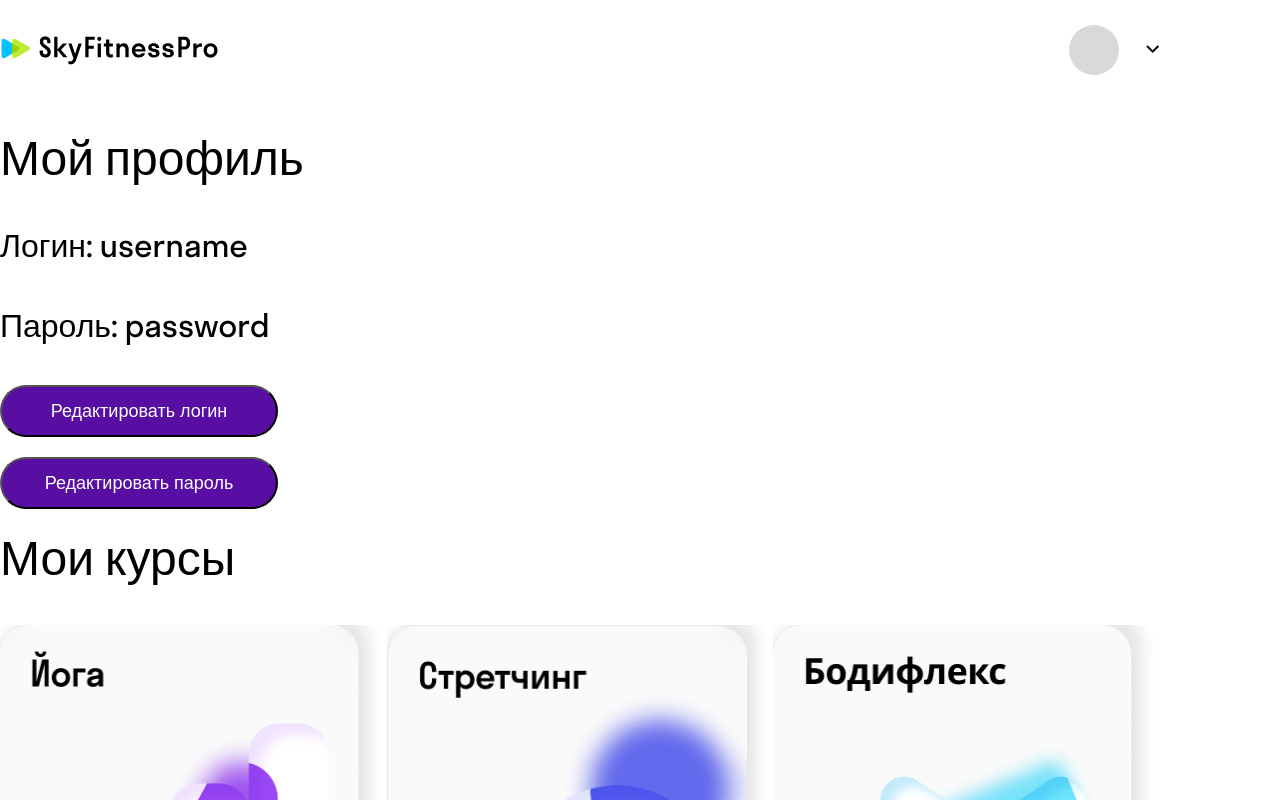
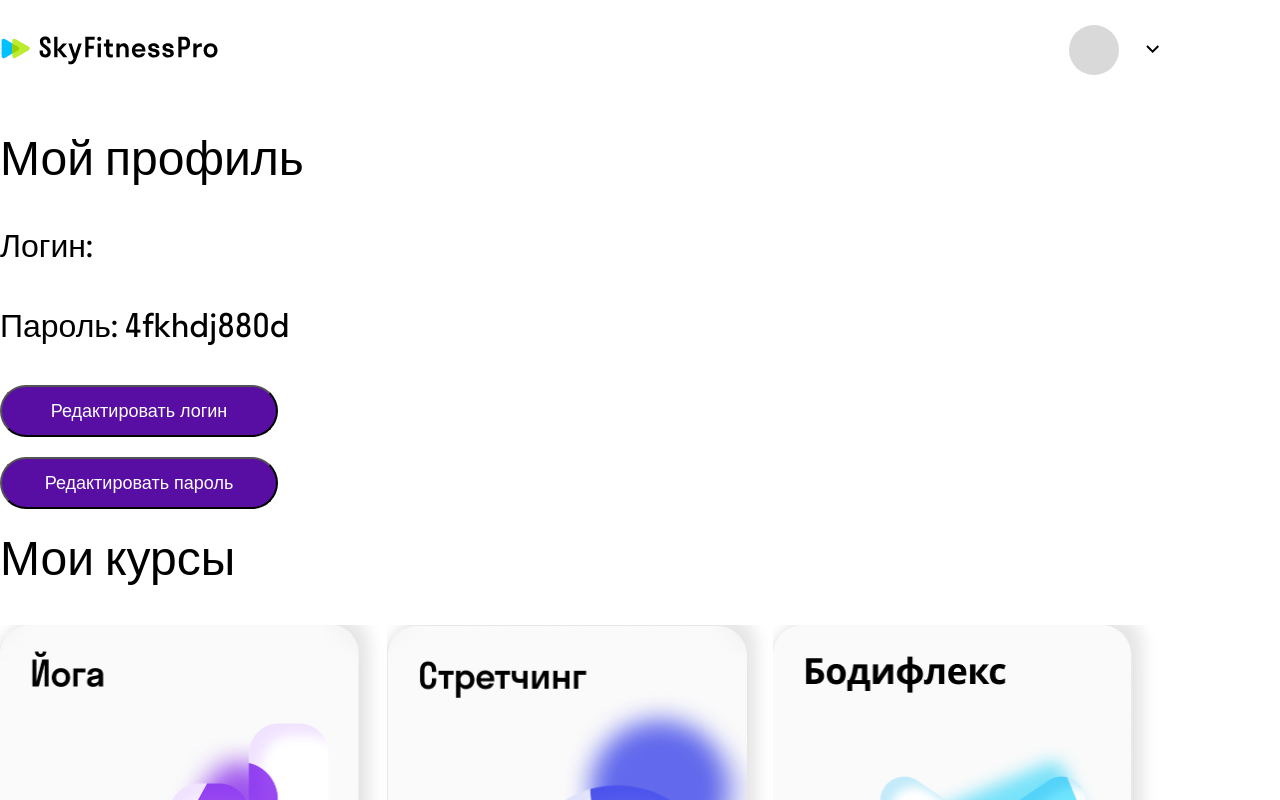
Before and after one commit to kennysyke/SkyProFit, a React (Create React App) app: page /account in a window 1280 px wide. Shown: the top 800 px of the page. Built offline with nearby package versions, Linux system fonts and the light colour scheme; no server answers; sample sign-in values are in the browser's storage.

Commit message:
conflict resolution

```diff
--- a/src/components/profile/profile.jsx
+++ b/src/components/profile/profile.jsx
@@ -6,7 +6,7 @@ import { ProfileIcon } from '../main/header/profileIcon'
 import { MYCARDS } from '../../constants'
 import { ModalWorkout } from './modalWorkoutsList'
 import { Logo } from '../Logo/Logo'
-
+import { useAuth } from '../../redux/hooks/useAuth'
 export function Profile() {
   const navigate = useNavigate()
 
@@ -28,7 +28,7 @@ export function Profile() {
   const handleCloseModal = () => {
     setIsModalOpen(false)
   }
-
+  const {email} = useAuth()
   return (
     <div>
       <Styled.ContainerProfile>
@@ -37,8 +37,8 @@ export function Profile() {
           <ProfileIcon />
         </Styled.HeaderContainer>
         <Styled.ProfileTitle>Мой профиль</Styled.ProfileTitle>
-        <Styled.ProfileSubTitle>Логин: username</Styled.ProfileSubTitle>
-        <Styled.ProfileSubTitle>Пароль: password</Styled.ProfileSubTitle>
+        <Styled.ProfileSubTitle>Логин: {email}</Styled.ProfileSubTitle>
+        <Styled.ProfileSubTitle>Пароль: 4fkhdj880d</Styled.ProfileSubTitle>
         <Styled.BtnBox>
           <Styled.BtnChange onClick={handleLoginChange}>
             Редактировать логин
```
